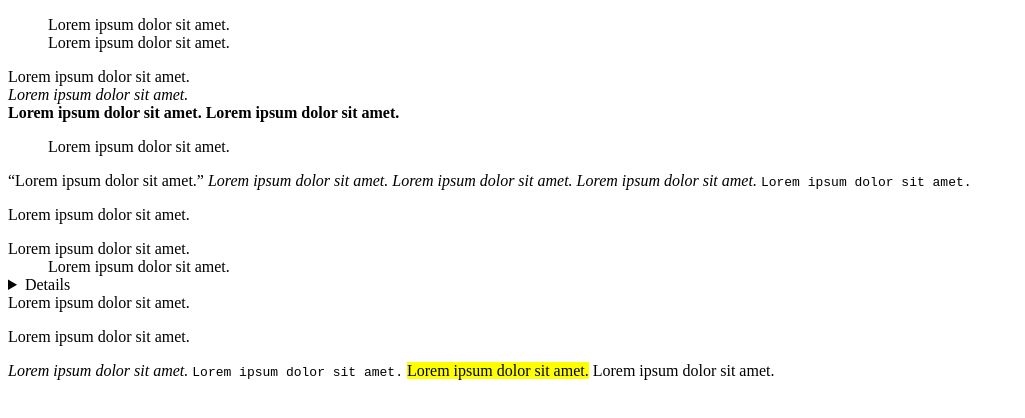
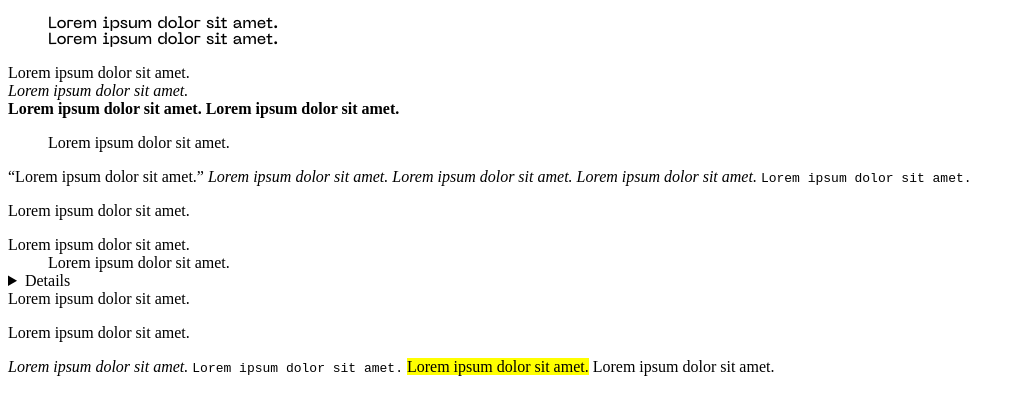
Before and after one commit to pOw-ER/basics_supercode, a plain HTML site: page supercode/CSS_DOKUMENT/CSS_Ein_Paar_Elemente_FONT_ZUFÜGEN/index.html in a window 1280 px wide. Shown: the whole page, without its empty margins (0-1025 px from the left). Drawn offline with Linux system fonts and the light colour scheme.

Commit message:
font page

```diff
--- /dev/null
+++ b/supercode/CSS_DOKUMENT/CSS_Ein_Paar_Elemente_FONT_ZUFÜGEN/assets/css/style.css
@@ -0,0 +1,8 @@
+@font-face {
+  font-family: NeueMachina; /* istedigimiz ismi verebliriz*/
+  src: url(../fonts/NeueMachina-Medium.woff2);
+}
+
+figure {
+  font-family: 'NeueMachina';
+}
--- a/supercode/CSS_DOKUMENT/CSS_Ein_Paar_Elemente/index.html
+++ b/supercode/CSS_DOKUMENT/CSS_Ein_Paar_Elemente_FONT_ZUFÜGEN/index.html
@@ -4,6 +4,7 @@
   <meta charset="UTF-8">
   <meta name="viewport" content="width=device-width, initial-scale=1.0">
   <title>Ein Paar HTML Elemente</title>
+  <link rel="stylesheet" href="./assets/css/style.css">
 </head>
 <body>
   <figure>Lorem ipsum dolor sit amet.
```
Also changed, not shown: supercode/CSS_DOKUMENT/CSS_Ein_Paar_Elemente_FONT_ZUFÜGEN/assets/fonts/Athene.otf (added), supercode/CSS_DOKUMENT/CSS_Ein_Paar_Elemente_FONT_ZUFÜGEN/assets/fonts/NeueMachina-Medium.ttf (added), supercode/CSS_DOKUMENT/CSS_Ein_Paar_Elemente_FONT_ZUFÜGEN/assets/fonts/NeueMachina-Medium.woff2 (added).
